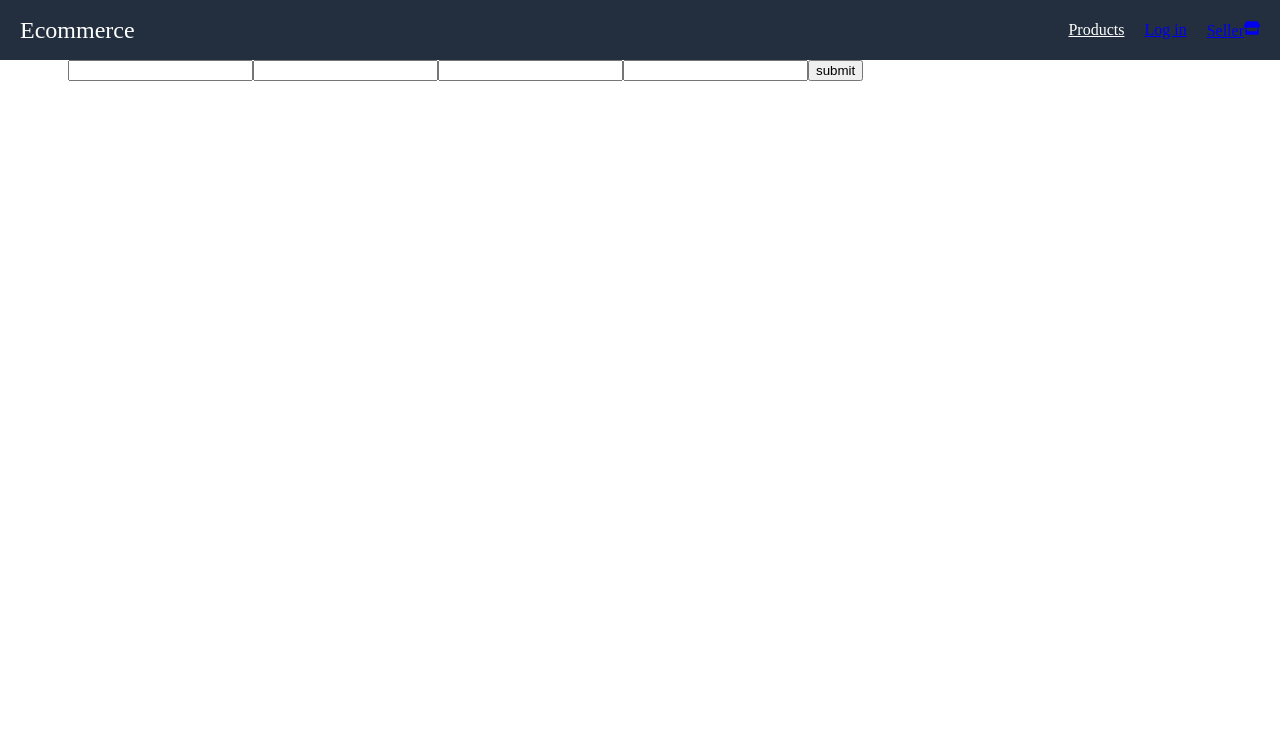
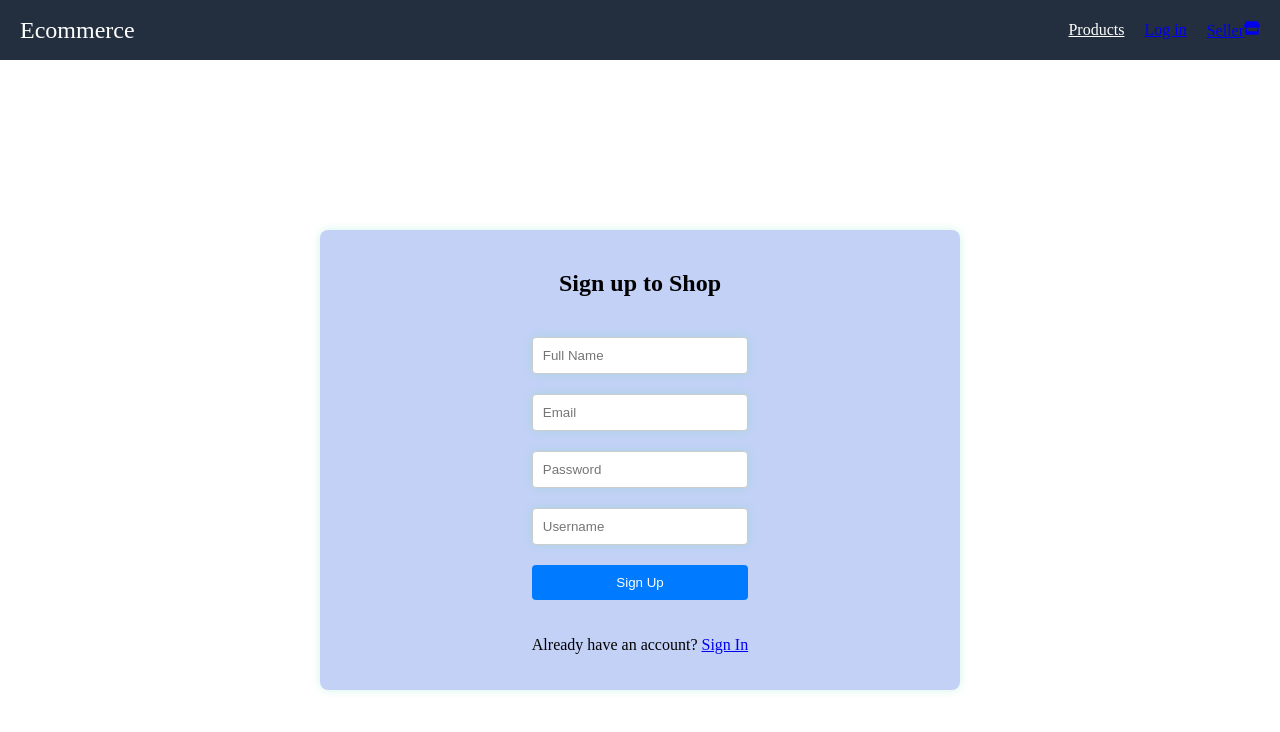
Before and after one commit to pnkkumar123/Ecommerce, a React (Vite) app in the folder frontEnd/: page /consumersignup in a window 1280 px wide. Shown: the top 732 px of the page. Built offline with nearby package versions, Linux system fonts and the light colour scheme.

Commit message:
added css effects to consumer sign up and sign in pages with styled components

```diff
--- a/frontEnd/src/App.jsx
+++ b/frontEnd/src/App.jsx
@@ -18,7 +18,7 @@ import ConsumerProducts from './ConsumerComponents/ConsumerProducts'
 import ConsumerSignIn from './ConsumerComponents/ConsumerSignIn'
 import PrivateConsumerRoute from './Components/PrivateConsumerRoute'
 import ConsumerSignUp from './ConsumerComponents/ConsumerSignUp'
-import { useState } from 'react'
+
 import Cart from './ConsumerComponents/Cart'
 import Orders from './ConsumerComponents/Orders'
 import ConsumerProfile from './ConsumerComponents/ConsumerProfile'
--- a/frontEnd/src/ConsumerComponents/ConsumerSignIn.jsx
+++ b/frontEnd/src/ConsumerComponents/ConsumerSignIn.jsx
@@ -1,4 +1,5 @@
 import React, { useState } from "react";
+import styled from 'styled-components';
 import {
   ConsumerSignInFailure,
   ConsumerSignInStart,
@@ -6,7 +7,7 @@ import {
 
 } from "../redux/slice/UserSlice";
 import { useDispatch, useSelector } from "react-redux";
-import { useNavigate } from "react-router-dom";
+import { NavLink, useNavigate } from "react-router-dom";
 
 function ConsumerSignIn() {
   const dispatch = useDispatch();
@@ -44,17 +45,71 @@ function ConsumerSignIn() {
   };
 
   return (
-    <>
-      <div>
-        <h3>Sign In</h3>
-        <form onSubmit={handleSubmit}>
-          <input type="email" onChange={handleInputChange} value={formData.email} name="email" id="email" />
-          <input type="password" onChange={handleInputChange} value={formData.password} name="password" id="password" />
-          <button disabled={loading}>Sign In</button>
-        </form>
-      </div>
-    </>
+    <SignInWrapper>
+      <SignInContainer>
+        <SignInForm onSubmit={handleSubmit}>
+        <SignInTitle>Sign In</SignInTitle>
+
+          <SignInInput placeholder="email" type="email" onChange={handleInputChange} value={formData.email} name="email" id="email" />
+          <SignInInput type="password" placeholder="password" onChange={handleInputChange} value={formData.password} name="password" id="password" />
+          <SignInButton disabled={loading}>Sign In</SignInButton>
+           <p>Dont'have an account? <NavLink to="/consumersignup">Sign Up</NavLink></p>
+        </SignInForm>
+      </SignInContainer>
+    </SignInWrapper>
   );
 }
+const SignInWrapper = styled.div`
+background-size:cover;
+background-position:center;
+min-height:100vh;
+display:flex;
+margin:auto;
+justify-items:center;
+align-items:center;
 
+`;
+const SignInContainer = styled.div`
+background-color:rgba(170,200,244,0.7);
+padding:20px;
+border-radius:8px;
+box-shadow:0 0 10px rgba(111,222,177,0.3);
+width:600px;
+display:flex;
+flex-direction:column;
+align-items:center;
+`;
+const SignInForm = styled.form`
+display:flex;
+flex-direction:column;
+gap:20px;
+
+`;
+const SignInTitle = styled.h1`
+font-size:24px;
+text-align:center
+`;
+const ErrorMessage = styled.p`
+color:red;
+`;
+const SignInInput = styled.input`
+padding:10px;
+box-shadow:0 0 10px rgba(111,222,177,0.3);
+border:1px solid #ccc;
+border-radius:4px;
+`;
+const SignInButton = styled.button`
+padding:10px;
+background-color:#007bff;
+color:#fff;
+border:none;
+border-radius:4px;
+cursor:pointer;
+
+ &:disabled{
+  opacity:0.8;
+  cursor:not-allowed
+ }
+
+`
 export default ConsumerSignIn;
--- a/frontEnd/src/ConsumerComponents/ConsumerSignUp.jsx
+++ b/frontEnd/src/ConsumerComponents/ConsumerSignUp.jsx
@@ -1,6 +1,9 @@
 import React, { useState } from "react";
+import {NavLink, useNavigate} from 'react-router-dom';
+import styled from 'styled-components';
 
-function ConsumerSignUp() {
+const ConsumerSignUp = () => {
+  const navigate = useNavigate()
   const [loading, setLoading] = useState(false);
   const [error, setError] = useState(false);
   const [formData, setFormData] = useState({
@@ -9,10 +12,13 @@ function ConsumerSignUp() {
     password: "",
     email: "",
   });
+
   const handleInputChange = (e) => {
     setFormData({ ...formData, [e.target.id]: e.target.value });
   };
+
   const handleSubmit = async (e) => {
+    e.preventDefault();
     try {
       setLoading(true);
       setError(false);
@@ -25,7 +31,7 @@ function ConsumerSignUp() {
       });
       const data = await res.json();
       setLoading(false);
-      if ((data.success = false)) {
+      if (!data.success) {
         setError(true);
         return;
       }
@@ -35,18 +41,81 @@ function ConsumerSignUp() {
       setLoading(false);
     }
   };
+
   return (
-    <div>
-      {error && <p>Error: failed to signup.please try again later</p>}
-      <form onSubmit={handleSubmit}>
-        <input onChange={handleInputChange} type="text" name="" id="" />
-        <input onChange={handleInputChange} type="email" name="email" id="email" />
-        <input onChange={handleInputChange} type="password" name="password" id="password" />
-        <input onChange={handleInputChange} type="userName" name="userName" id="userName" />
-        <button disabled={loading}>submit</button>
-      </form>
-    </div>
+    <SignUpWrapper>
+      <SignUpContainer>
+        <SignUpForm onSubmit={handleSubmit}>
+          <SignUpTitle>Sign up to Shop</SignUpTitle>
+          {error && <ErrorMessage>Error: failed to signup. Please try again later</ErrorMessage>}
+          <SignUpInput onChange={handleInputChange} type="text" name="name" id="name" placeholder="Full Name" />
+          <SignUpInput onChange={handleInputChange} type="email" name="email" id="email" placeholder="Email" />
+          <SignUpInput onChange={handleInputChange} type="password" name="password" id="password" placeholder="Password" />
+          <SignUpInput onChange={handleInputChange} type="text" name="userName" id="userName" placeholder="Username" />
+          <SignUpButton disabled={loading}>Sign Up</SignUpButton>
+          <p>Already have an account? <NavLink to="/consumersignin">Sign In</NavLink></p>
+        </SignUpForm>
+      </SignUpContainer>
+    </SignUpWrapper>
   );
 }
 
+const SignUpWrapper = styled.div`
+
+  background-size: cover;
+  background-position: center;
+  min-height: 100vh;
+  display: flex;
+  margin:auto;
+  justify-items: center;
+  align-items: center;
+`;
+
+const SignUpContainer = styled.div`
+  background-color: rgba(170,190,244,0.7);
+  padding: 20px;
+  border-radius: 8px;
+  box-shadow: 0 0 10px rgba(111, 222, 177, 0.3);
+  width: 600px; /* Adjust the width as needed */
+  display: flex;
+  flex-direction: column;
+  align-items: center;
+`;
+
+const SignUpForm = styled.form`
+  display: flex;
+  flex-direction: column;
+  gap: 20px;
+`;
+
+const SignUpTitle = styled.h1`
+  font-size: 24px;
+  text-align: center;
+`;
+
+const ErrorMessage = styled.p`
+  color: red;
+`;
+
+const SignUpInput = styled.input`
+  padding: 10px;
+  box-shadow: 0 0 10px rgba(111, 222, 177, 0.3);
+  border: 1px solid #ccc;
+  border-radius: 4px;
+`;
+
+const SignUpButton = styled.button`
+  padding: 10px;
+  background-color: #007bff;
+  color: #fff;
+  border: none;
+  border-radius: 4px;
+  cursor: pointer;
+
+  &:disabled {
+    opacity: 0.8;
+    cursor: not-allowed;
+  }
+`;
+
 export default ConsumerSignUp;
```
